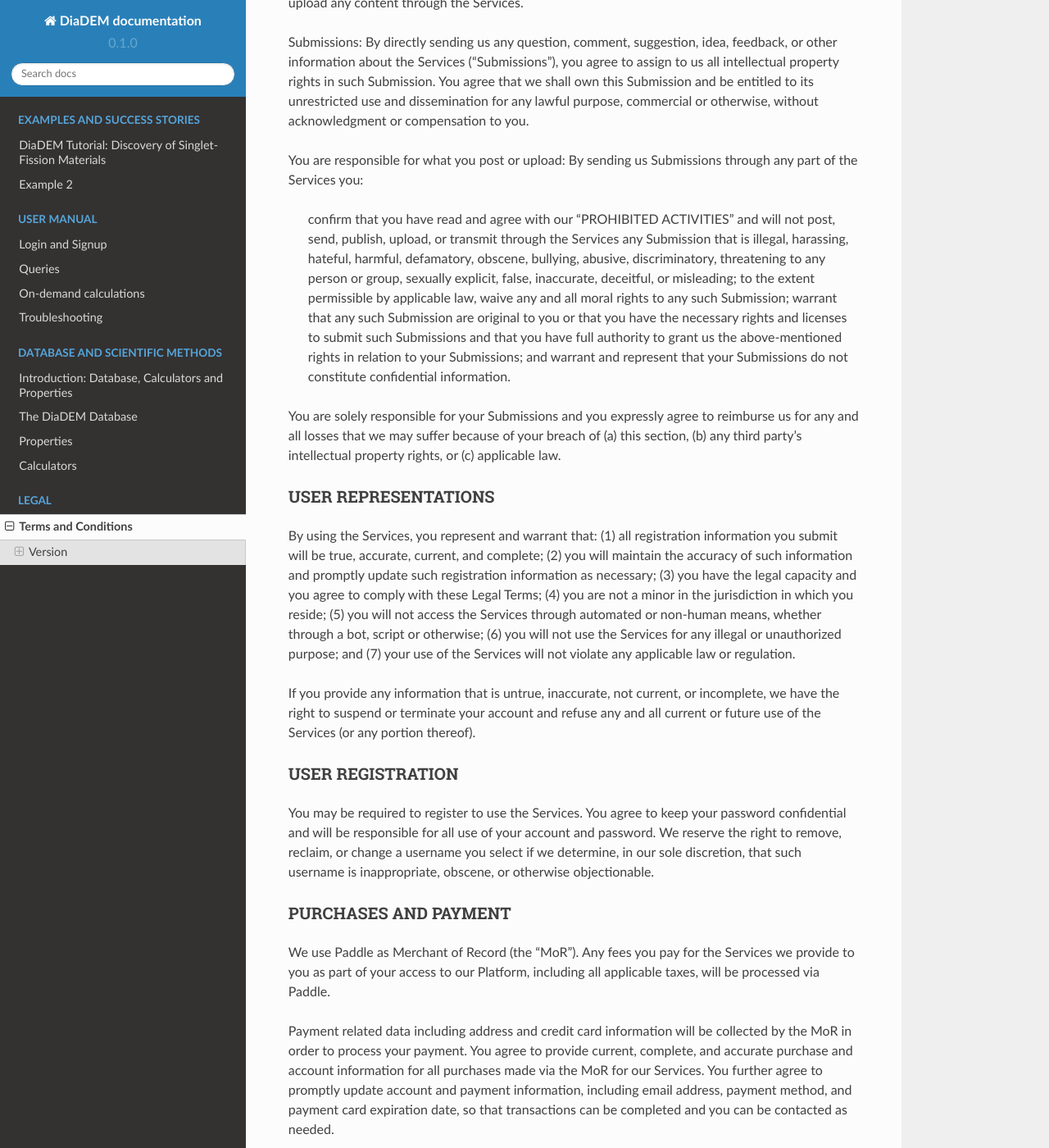
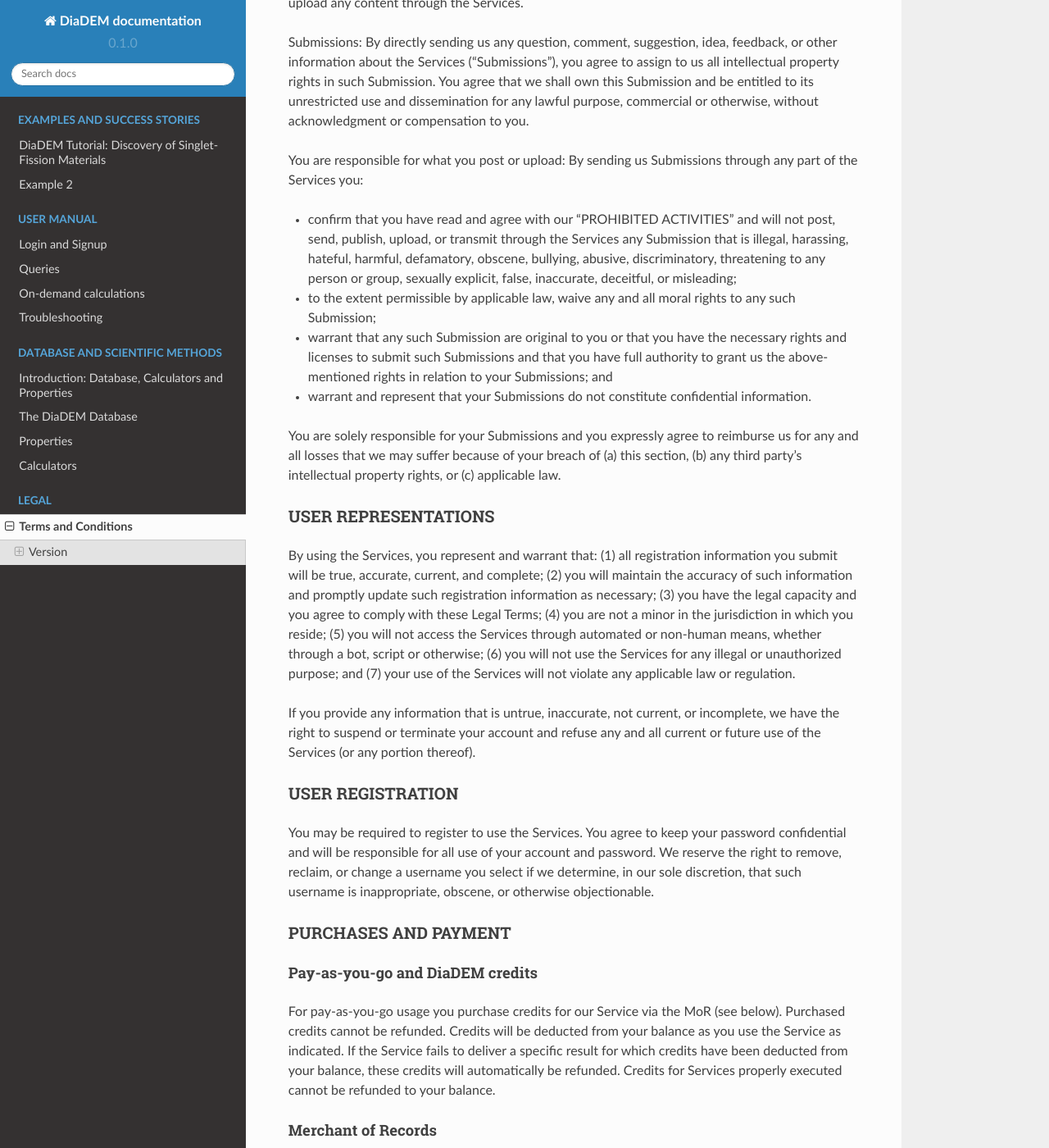
Before and after one commit to diadem-platform/diadem-docs, a Sphinx documentation site: the page built from docs/source/legal/TAC.rst, in a window 1280 px wide and 1400 px high, scrolled down 2798 px. Shown: the whole window at 82% size. Built offline with Sphinx 7.4.7 and the Read the Docs theme 2.0.0, drawn with Linux system fonts in a browser that asks for light colours; some of the changed text lies outside the part shown.

Commit message:
restructured Payment stuff

```diff
--- a/docs/source/legal/TAC.rst
+++ b/docs/source/legal/TAC.rst
@@ -77,10 +77,10 @@
 
 You are responsible for what you post or upload: By sending us Submissions through any part of the Services you:
 
-    confirm that you have read and agree with our "PROHIBITED ACTIVITIES" and will not post, send, publish, upload, or transmit through the Services any Submission that is illegal, harassing, hateful, harmful, defamatory, obscene, bullying, abusive, discriminatory, threatening to any person or group, sexually explicit, false, inaccurate, deceitful, or misleading;
-    to the extent permissible by applicable law, waive any and all moral rights to any such Submission;
-    warrant that any such Submission are original to you or that you have the necessary rights and licenses to submit such Submissions and that you have full authority to grant us the above-mentioned rights in relation to your Submissions; and
-    warrant and represent that your Submissions do not constitute confidential information.
+- confirm that you have read and agree with our "PROHIBITED ACTIVITIES" and will not post, send, publish, upload, or transmit through the Services any Submission that is illegal, harassing, hateful, harmful, defamatory, obscene, bullying, abusive, discriminatory, threatening to any person or group, sexually explicit, false, inaccurate, deceitful, or misleading;
+- to the extent permissible by applicable law, waive any and all moral rights to any such Submission;
+- warrant that any such Submission are original to you or that you have the necessary rights and licenses to submit such Submissions and that you have full authority to grant us the above-mentioned rights in relation to your Submissions; and
+- warrant and represent that your Submissions do not constitute confidential information.
 
 You are solely responsible for your Submissions and you expressly agree to reimburse us for any and all losses that we may suffer because of your breach of (a) this section, (b) any third party’s intellectual property rights, or (c) applicable law.
 
@@ -97,22 +97,25 @@
 
 PURCHASES AND PAYMENT
 =========================
-We use Paddle as Merchant of Record (the "MoR"). Any fees you pay for the Services we provide to you as part of your access to our Platform, including all applicable taxes, will be processed via Paddle.
+Pay-as-you-go and DiaDEM credits
+---------------------------------
+For pay-as-you-go usage you purchase credits for our Service via the MoR (see below). Purchased credits cannot be refunded. Credits will be deducted from your balance as you use the Service as indicated. If the Service fails to deliver a specific result for which credits have been deducted from your balance, these credits will automatically be refunded. Credits for Services properly executed cannot be refunded to your balance.
+
+
+Merchant of Records
+--------------------
+We use Paddle as Merchant of Record (the "MoR"). Any fees you pay for the Services we provide to you as part of your access to our Platform, including all applicable taxes, will be processed via Paddle. Payments properly made via the MoR cannot be refunded
 
 Payment related data including address and credit card information will be collected by the MoR in order to process your payment. You agree to provide current, complete, and accurate purchase and account information for all purchases made via the MoR for our Services. You further agree to promptly update account and payment information, including email address, payment method, and payment card expiration date, so that transactions can be completed and you can be contacted as needed.
 
+Payments properly made via the MoR cannot be refunded.
+
+Pricing and general remarks
+----------------------------
 We may change prices at any time. All payments shall be in Euros. You agree to pay all charges at the prices then in effect for your purchases. We reserve the right to correct any errors or mistakes in pricing, even if we have already requested or received payment.
 
 We reserve the right to refuse any order placed through the Services. We may, in our sole discretion, limit or cancel quantities purchased per person, or per order. These restrictions may include orders placed by or under the same customer account, the same payment method, and/or orders that use the same billing or shipping address. We reserve the right to limit or prohibit orders that, in our sole judgment, appear to be placed by dealers, resellers, or distributors.
 
-All payments properly made cannot be refunded.
-
-REFUND POLICY
-=================
-
-Pay-as-you-go models: For pay-as-you-go models you purchase credits for our Service. Purchased credits cannot be refunded. Credits will be deducted from your balance as you use the Service as indicated. If the Service fails to deliver a specific result for which credits have been deducted from your balance, these credits will automatically be refunded. Credits for Services properly executed, credits cannot be refunded to your balance.
-
-Subscription or plans: For any plans that include unlimited usage, payments cannot be refunded.
 
 .. This is a comment that will not be compiled into HTML
     ALLOWED ACTIVITIES XXX Is "internal use" properly defined?
```
